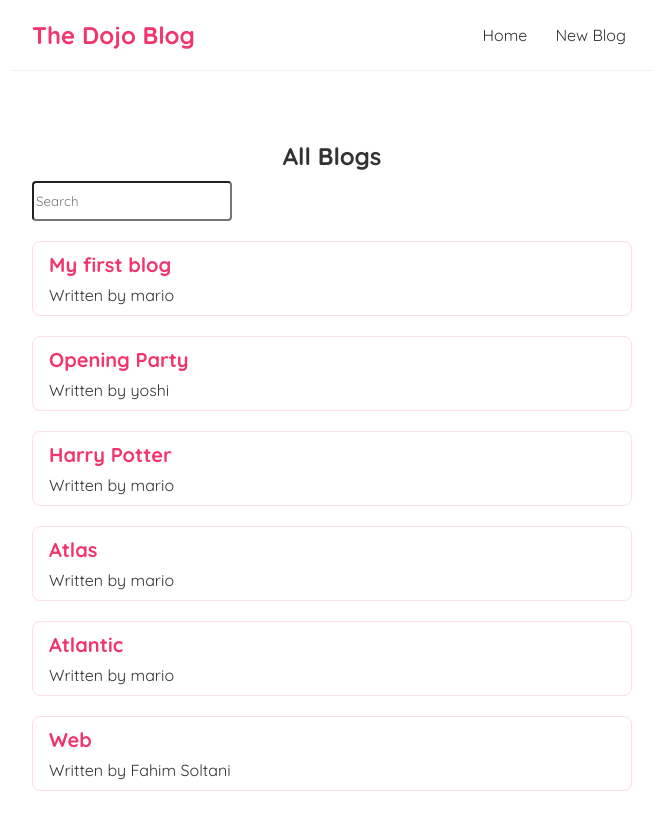
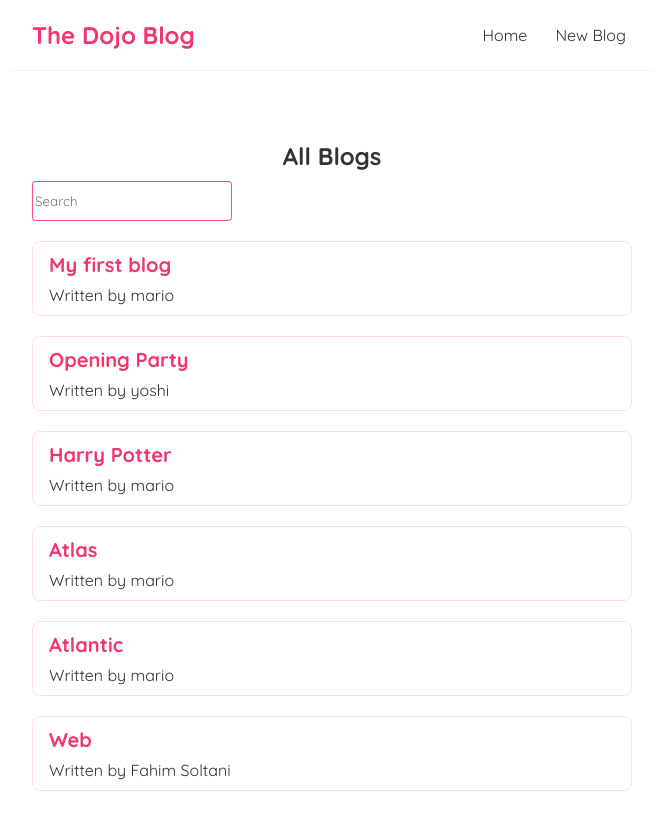
Before and after one commit to FaeizHamdard22/dojo-blog-1, a React (Create React App) app: page / in a window 1280 px wide. Shown: the top 830 px of the page, without its empty margins (308-971 px from the left). Built offline with nearby package versions, Linux system fonts and the light colour scheme; data requests are answered from the project's data file.

Commit message:
border color added to input field.

```diff
--- a/src/index.css
+++ b/src/index.css
@@ -146,4 +146,5 @@
   height: 40px;
   border-radius: 4px;
   margin: auto;
+  border: #f1356dd7 solid 0.5px;
 }
```
